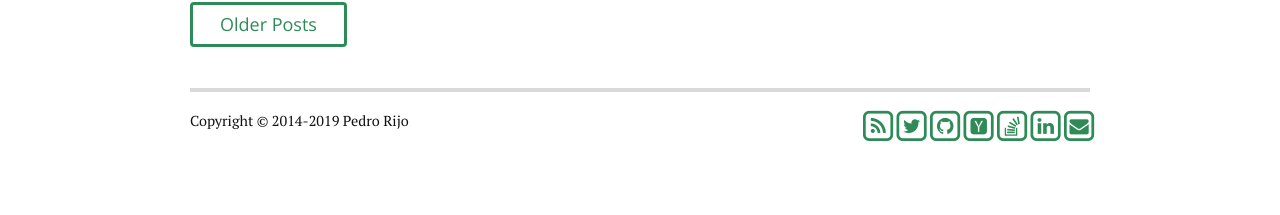
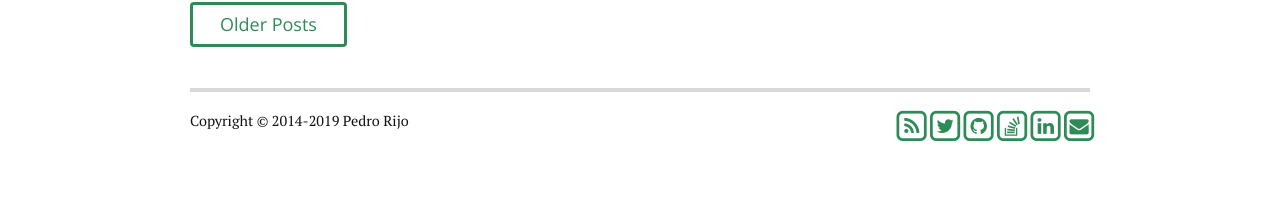
Before and after one commit to pedrorijo91/pedrorijo91.github.io, a Jekyll site: the page built from index.html, in a window 1280 px wide. Shown: the part 1547-1762 px from the top of the page. Built offline with Jekyll 4.4.1, drawn with Linux system fonts in a browser that asks for light colours; the list of posts is cut into pages by our own code; comment, search, counter and statistics services are not loaded.

Commit message:
Remove hn icon

```diff
--- a/_includes/footer.html
+++ b/_includes/footer.html
@@ -21,12 +21,6 @@
                       <i class="fa fa-square-o fa-stack-2x"></i>
                       <i class="fa fa-github fa-stack-1x"></i>
                     </span>
-                  </a></li>
-                  <li><a href="https://news.ycombinator.com/user?id={{ site.hackernews_username }}" onclick="trackOutboundLink('https://news.ycombinator.com/user?id={{ site.hackernews_username }}'); return true;">
-                  <span class="fa-stack fa-lg">
-                    <i class="fa fa-square-o fa-stack-2x"></i>
-                    <i class="fa fa-hacker-news fa-stack-1x"></i>
-                  </span>
                   </a></li>
                   <li><a href="https://stackoverflow.com/users/{{ site.stackoverflow_username }}" onclick="trackOutboundLink('https://stackoverflow.com/users/{{ site.stackoverflow_username }}'); return true;">
                   <span class="fa-stack fa-lg">
```
